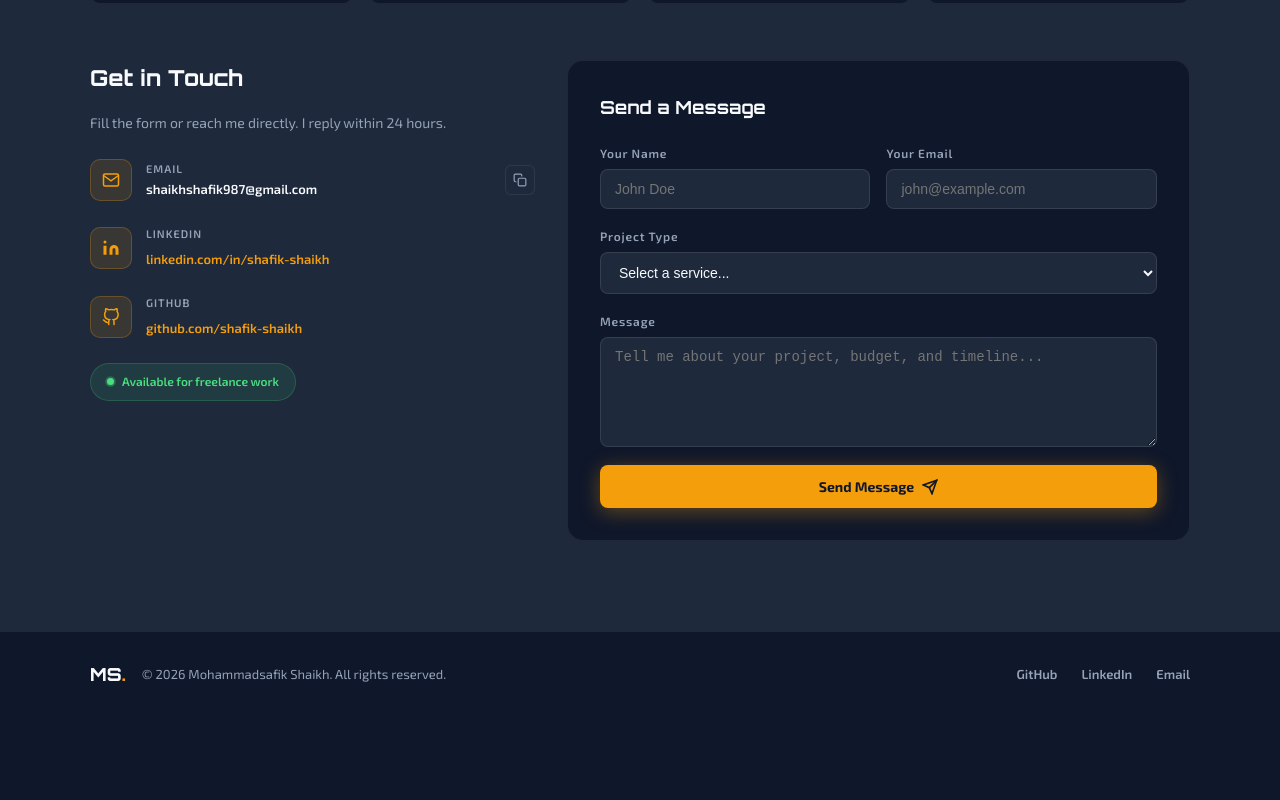
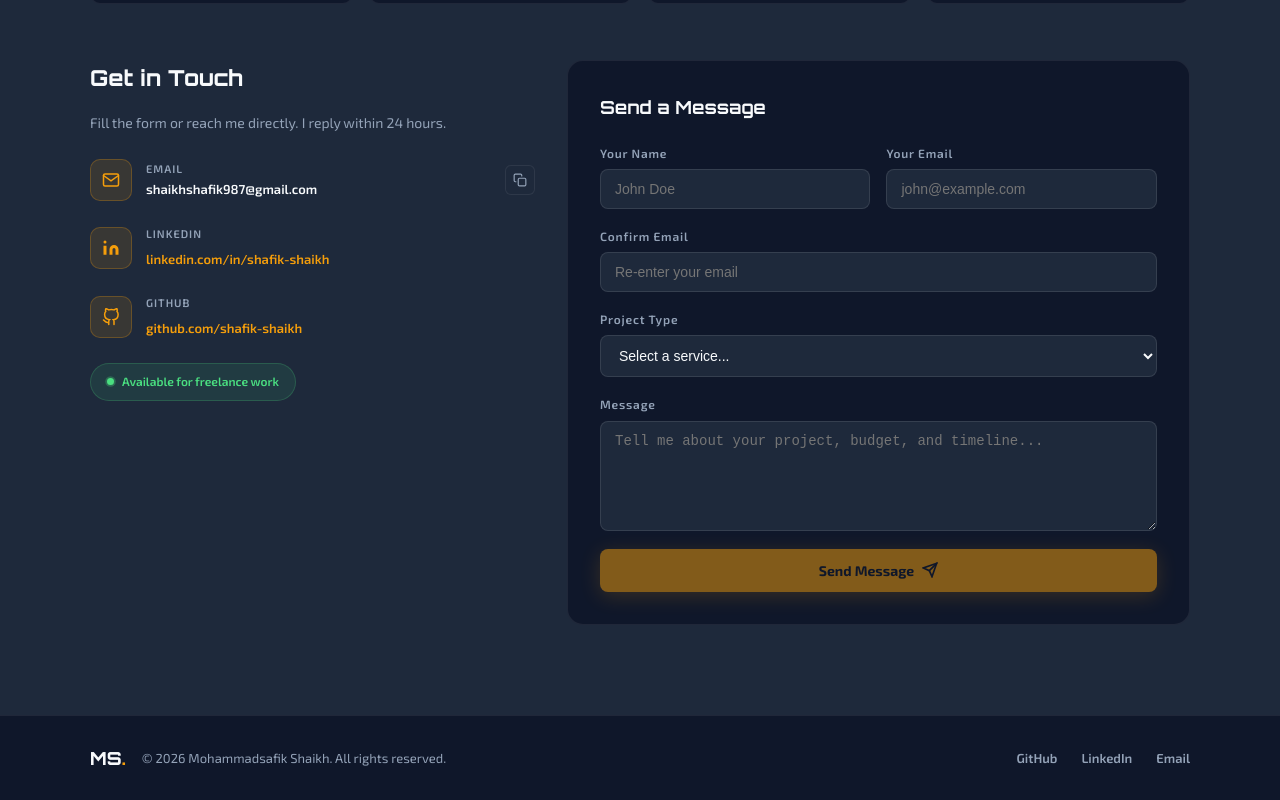
Before and after one commit to shafik-shaikh/shafik-shaikh.github.io, a React app: page /#/ in a window 1280 px wide. Shown: the part 3022-3822 px from the top of the page. Before the commit the page ends 3739 px from the top, so only its background shows below. Built offline with nearby package versions, Linux system fonts and the light colour scheme; the HTML template or start-up script is replaced by a standard one.

Commit message:
Add confirm email validation with real-time match feedback

```diff
--- a/src/components/Contact.jsx
+++ b/src/components/Contact.jsx
@@ -18,16 +18,22 @@ const ICONS = [
 ]
 
 export default function Contact() {
-  const [hovered, setHovered] = useState(null)
-  const [form, setForm]       = useState({ name: '', email: '', project: '', message: '' })
-  const [status, setStatus]   = useState('idle') // idle | sending | success | error
-  const [copied, setCopied]   = useState(false)
+  const [hovered, setHovered]       = useState(null)
+  const [form, setForm]             = useState({ name: '', email: '', confirmEmail: '', project: '', message: '' })
+  const [status, setStatus]         = useState('idle') // idle | sending | success | error
+  const [copied, setCopied]         = useState(false)
+  const [sentEmail, setSentEmail]   = useState('')
+
+  const emailMatch  = form.email && form.confirmEmail && form.email === form.confirmEmail
+  const emailNoMatch = form.confirmEmail.length > 0 && form.email !== form.confirmEmail
 
   const handleChange = e => setForm(f => ({ ...f, [e.target.name]: e.target.value }))
 
   const handleSubmit = async e => {
     e.preventDefault()
+    if (form.email !== form.confirmEmail) return
     setStatus('sending')
+    setSentEmail(form.email)
     try {
       const res = await fetch('https://api.web3forms.com/submit', {
         method: 'POST',
@@ -42,7 +48,7 @@ export default function Contact() {
       const data = await res.json()
       if (data.success) {
         setStatus('success')
-        setForm({ name: '', email: '', project: '', message: '' })
+        setForm({ name: '', email: '', confirmEmail: '', project: '', message: '' })
       } else {
         setStatus('error')
       }
@@ -164,10 +170,17 @@ export default function Contact() {
                 <h3 style={{ fontFamily: 'Orbitron, sans-serif', fontSize: 20, color: 'var(--text)', margin: '16px 0 8px' }}>
                   Message Sent!
                 </h3>
-                <p style={{ color: 'var(--muted)', fontSize: 14 }}>
+                <p style={{ color: 'var(--muted)', fontSize: 14, marginBottom: 8 }}>
                   I'll get back to you within 24 hours.
                 </p>
-                <button onClick={() => setStatus('idle')} style={{ ...s.submitBtn, marginTop: 24, width: 'auto', padding: '10px 24px' }}>
+                <div style={{ background: 'rgba(245,158,11,0.08)', border: '1px solid var(--gold-border)', borderRadius: 8, padding: '10px 16px', fontSize: 13 }}>
+                  <span style={{ color: 'var(--muted)' }}>Reply will be sent to: </span>
+                  <span style={{ color: 'var(--gold)', fontWeight: 700 }}>{sentEmail}</span>
+                </div>
+                <p style={{ color: 'var(--muted)', fontSize: 12, marginTop: 6 }}>
+                  Wrong email? Send again with the correct one.
+                </p>
+                <button onClick={() => setStatus('idle')} style={{ ...s.submitBtn, marginTop: 16, width: 'auto', padding: '10px 24px' }}>
                   Send Another
                 </button>
               </div>
@@ -198,6 +211,30 @@ export default function Contact() {
                       onBlur={e  => e.target.style.borderColor = 'rgba(255,255,255,0.1)'}
                     />
                   </div>
+                </div>
+
+                <div style={s.fieldGroup}>
+                  <label style={s.label} htmlFor="cf-confirm-email">
+                    Confirm Email
+                    {emailMatch    && <span style={{ color: '#4ADE80', marginLeft: 8 }}>✓ Emails match</span>}
+                    {emailNoMatch  && <span style={{ color: '#EF5350', marginLeft: 8 }}>✗ Emails don't match</span>}
+                  </label>
+                  <input
+                    id="cf-confirm-email" name="confirmEmail" type="email" required
+                    value={form.confirmEmail} onChange={handleChange}
+                    placeholder="Re-enter your email"
+                    style={{
+                      ...s.input,
+                      borderColor: emailNoMatch ? '#EF5350' : emailMatch ? '#4ADE80' : 'rgba(255,255,255,0.1)',
+                    }}
+                    onFocus={e => { if (!emailNoMatch && !emailMatch) e.target.style.borderColor = 'var(--gold)' }}
+                    onBlur={e  => { if (!emailNoMatch && !emailMatch) e.target.style.borderColor = 'rgba(255,255,255,0.1)' }}
+                  />
+                  {emailNoMatch && (
+                    <p style={{ color: '#EF5350', fontSize: 12, marginTop: 4 }}>
+                      Please make sure both email addresses are the same.
+                    </p>
+                  )}
                 </div>
 
                 <div style={s.fieldGroup}>
@@ -236,10 +273,10 @@ export default function Contact() {
                   </p>
                 )}
 
-                <button type="submit" disabled={status === 'sending'} style={{
+                <button type="submit" disabled={status === 'sending' || emailNoMatch || !emailMatch} style={{
                   ...s.submitBtn,
-                  opacity: status === 'sending' ? 0.7 : 1,
-                  cursor: status === 'sending' ? 'not-allowed' : 'pointer',
+                  opacity: (status === 'sending' || emailNoMatch || !emailMatch) ? 0.5 : 1,
+                  cursor: (status === 'sending' || emailNoMatch || !emailMatch) ? 'not-allowed' : 'pointer',
                 }}>
                   {status === 'sending' ? (
                     <>
```
